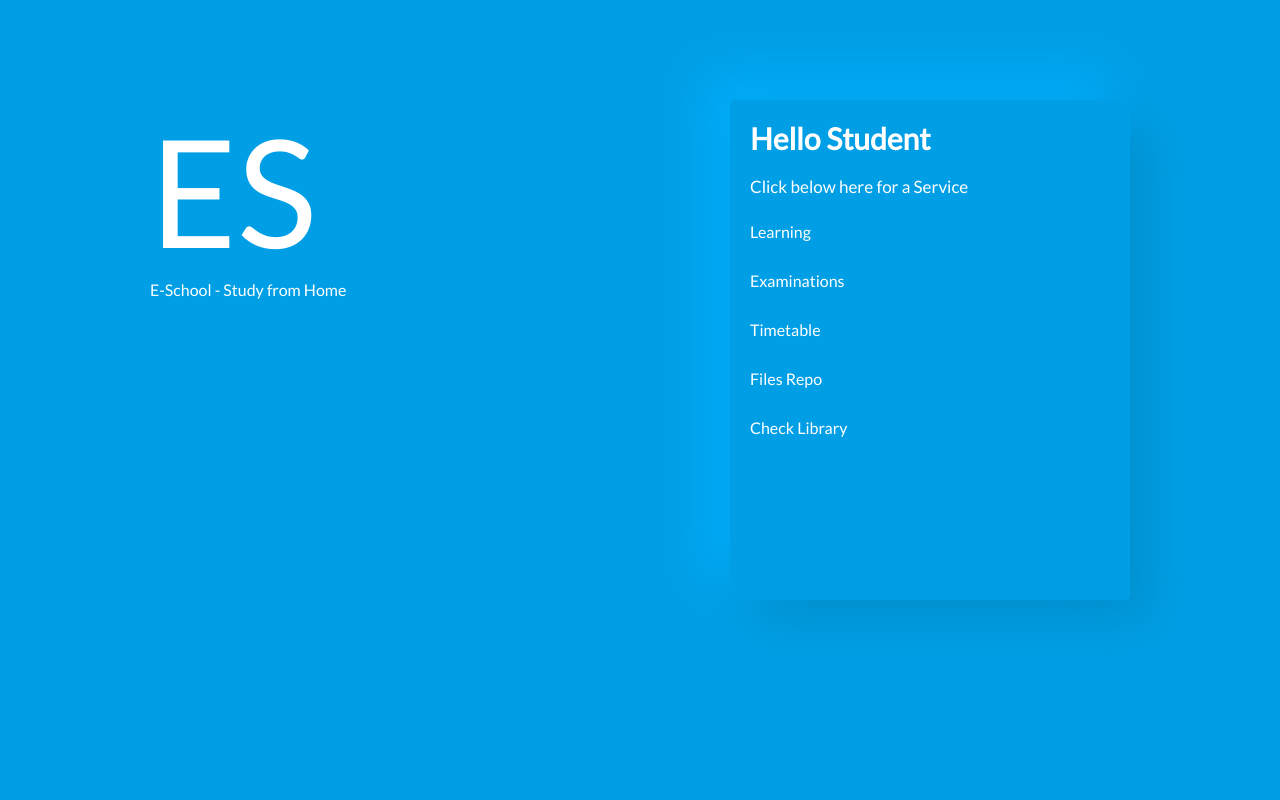
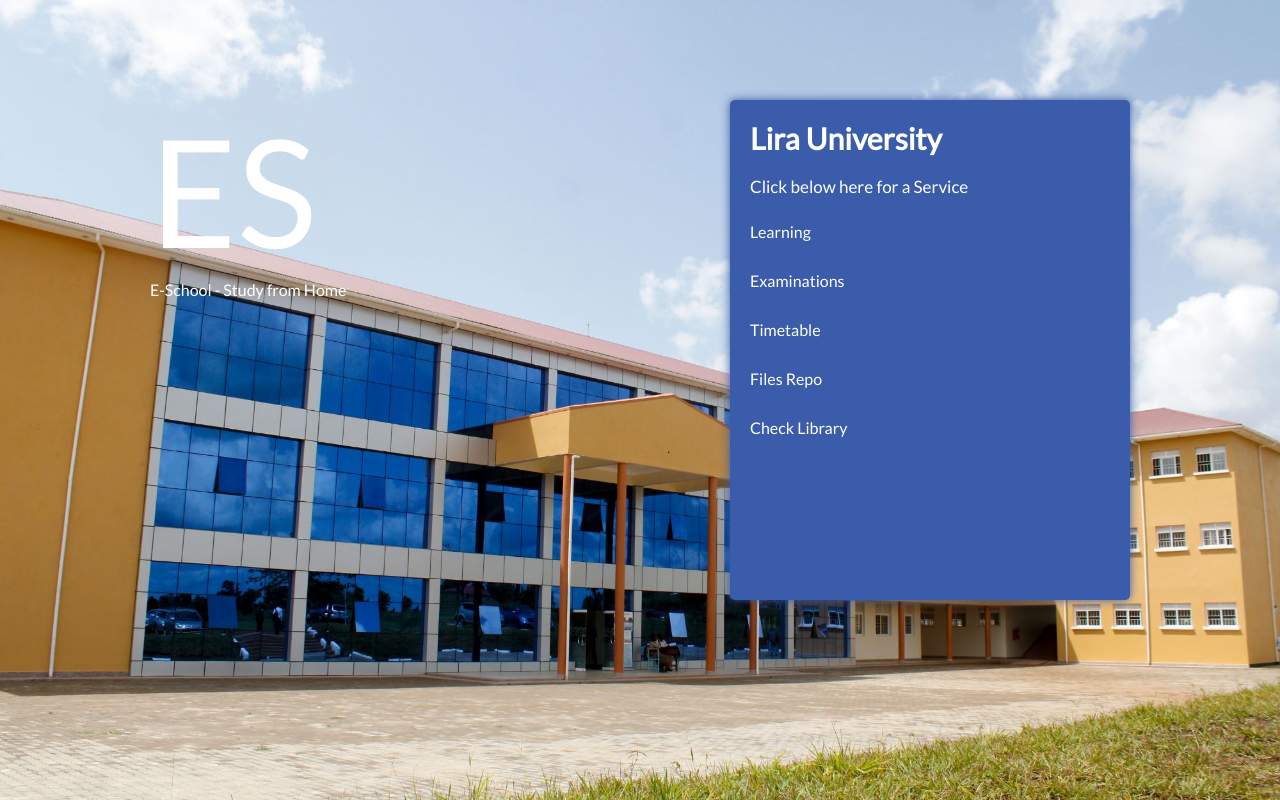
Before and after one commit to 17Xamuel/es, a plain HTML site: page index.html in a window 1280 px wide. Drawn offline with nearby package versions, Linux system fonts and the light colour scheme.

Commit message:
added designs

```diff
--- a/index.css
+++ b/index.css
@@ -13,7 +13,10 @@
   position: relative;
   height: 100vh;
   width: 100vw;
-  background-color: #009fe5;
+  /* background-color: #009fe5; */
+  background-image: url(./edu.jpg);
+  background-repeat: no-repeat;
+  background-size: cover;
   color: white;
 }
 /* .banner-home-photo {
@@ -46,8 +49,8 @@
   top: 100px;
   right: 150px;
   border-radius: 5px;
-  background: #009fe5;
-  box-shadow: 24px 24px 48px #0091d0, -24px -24px 48px #00adfa;
+  background: #3a5caa;
+  box-shadow: 0px 0px 10px #3a5caa;
 }
 
 .links-home-ctr > div > div:first-child {
--- a/index.html
+++ b/index.html
@@ -18,7 +18,7 @@
       </div>
       <div class="links-home-ctr">
         <div>
-          <div>Hello Student</div>
+          <div>Lira University</div>
           <div>Click below here for a Service</div>
           <div>
             <span>
```
